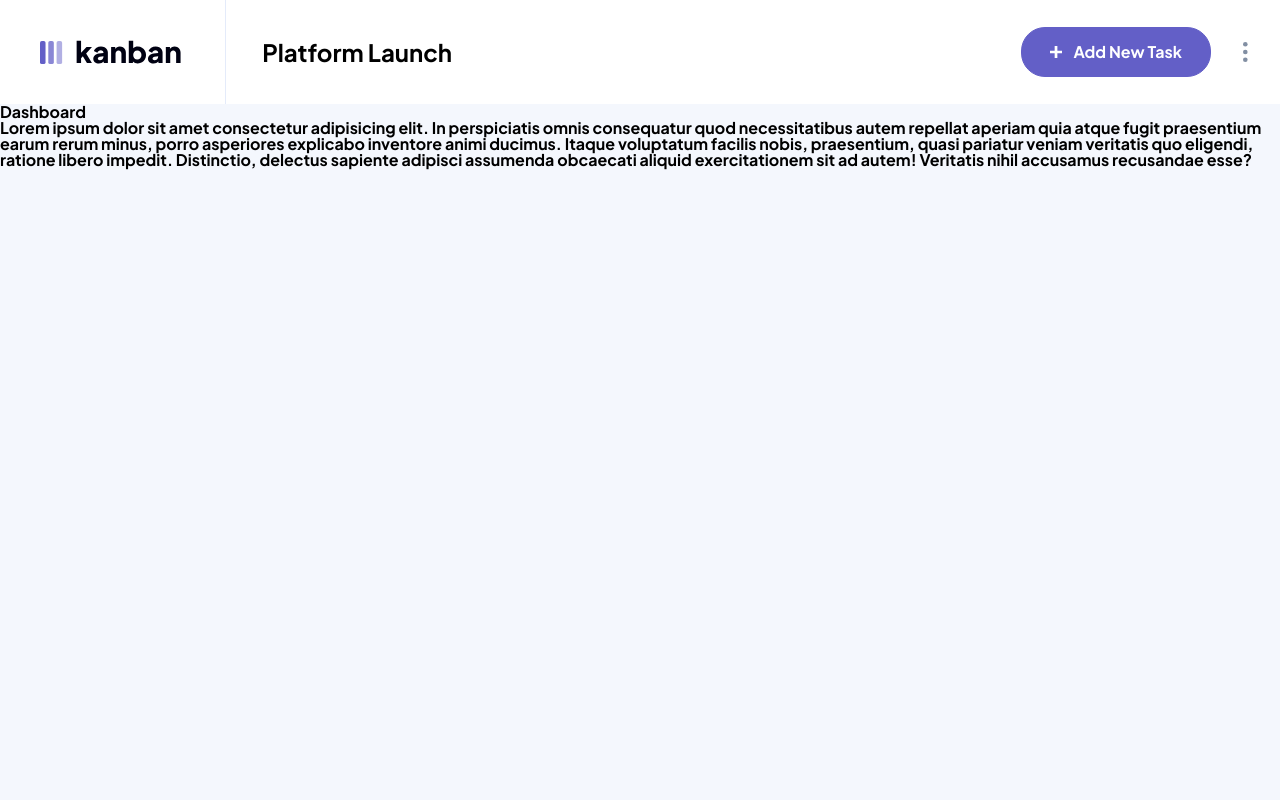
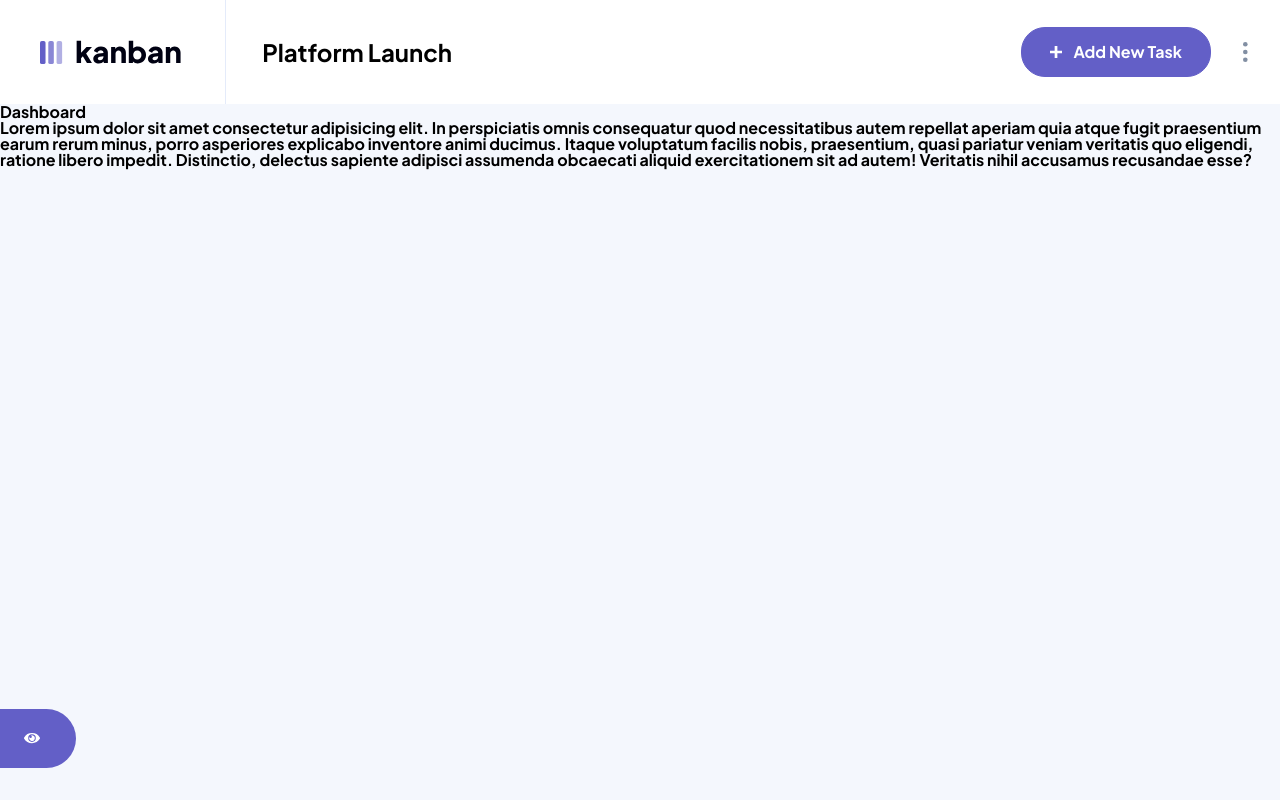
Before and after one commit to George-Boakye/kanban-task-management, a Nuxt app: page / in a window 1280 px wide. Built offline with nearby package versions, Linux system fonts and the light colour scheme.

Commit message:
Updated default layout component

```diff
--- a/layouts/default.vue
+++ b/layouts/default.vue
@@ -1,10 +1,19 @@
 <template>
 	<div>
-		<Navbar />
-		<slot />
+		<Navbar :show-sidebar="showSidebar" @toggle-sidebar="toggleSidebar" />
+		<Sidebar :show-sidebar="showSidebar" @toggle-sidebar="toggleSidebar" />
+
+		<div :class="{ 'ml-[19rem]': showSidebar }">
+			<slot />
+		</div>
 	</div>
 </template>
 
-<script setup>
+<script setup lang="ts">
+const showSidebar = ref(false)
 
+const toggleSidebar = () => {
+	showSidebar.value = !showSidebar.value
+	console.log(showSidebar)
+}
 </script>
```
